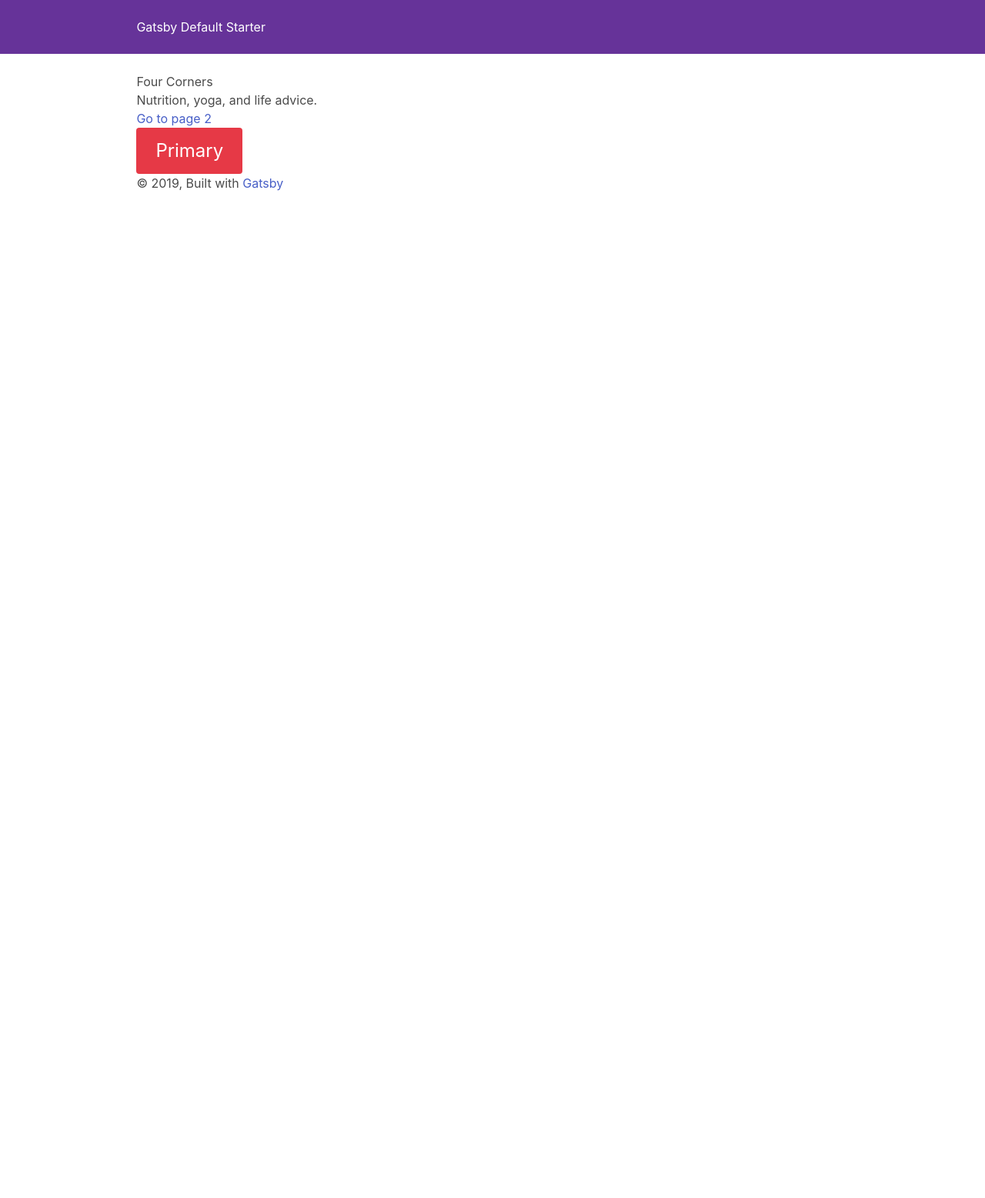
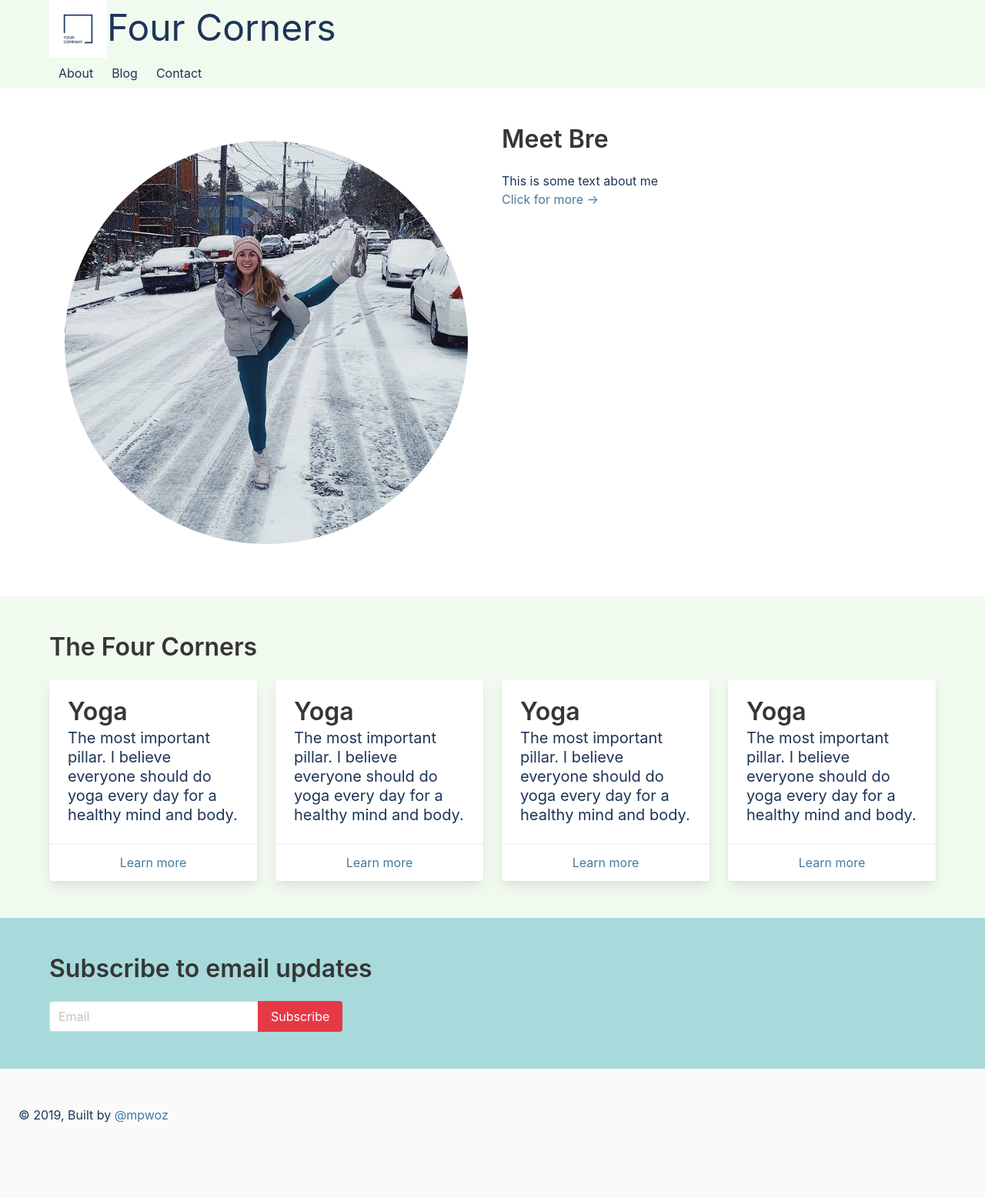
Before and after one commit to mpwoz/fourcorners.life, a Gatsby site: page / in a window 1280 px wide. Shown: the whole page at 77% size. Before the commit the page ends 800 px from the top, so only its background shows below. Built offline with nearby package versions, Linux system fonts and the light colour scheme; Gatsby itself is replaced by a stand-in of ours.

Commit message:
basic layout complete

```diff
--- a/gatsby-config.js
+++ b/gatsby-config.js
@@ -1,8 +1,8 @@
 module.exports = {
     siteMetadata: {
-        title: `Gatsby Default Starter`,
-        description: `Kick off your next, great Gatsby project with this default starter. This barebones starter ships with the main Gatsby configuration files you might need.`,
-        author: `@gatsbyjs`,
+        title: `Four Corners`,
+        description: `Nutrition coaching, yoga training and general fitness advice.`,
+        author: `@mpwoz`,
     },
     plugins: [
         `gatsby-plugin-react-helmet`,
--- a/src/components/header.js
+++ b/src/components/header.js
@@ -2,31 +2,31 @@ import { Link } from "gatsby"
 import PropTypes from "prop-types"
 import React from "react"
 
-const Header = ({ siteTitle }) => (
-  <header
-    style={{
-      background: `rebeccapurple`,
-      marginBottom: `1.45rem`,
-    }}
-  >
-    <div
-      style={{
-        margin: `0 auto`,
-        maxWidth: 960,
-        padding: `1.45rem 1.0875rem`,
-      }}
-    >
-      <h1 style={{ margin: 0 }}>
-        <Link
-          to="/"
-          style={{
-            color: `white`,
-            textDecoration: `none`,
-          }}
-        >
-          {siteTitle}
-        </Link>
-      </h1>
+import './header.scss';
+import Image from "./image";
+
+import logo from "../images/logo.jpg";
+
+
+const Logo = (props) => (<img className="logo-image"
+  {...props} />);
+
+const Header = ({siteTitle}) => (
+  <header>
+    <div className="container">
+      <div className="navbar-brand is-size-1">
+        <Logo src={logo} />
+        {siteTitle}
+      </div>
+      <div className="navbar-menu">
+        <div className="navbar-start">
+          <a className="navbar-item"> About </a>
+          <a className="navbar-item"> Blog </a>
+          <a className="navbar-item"> Contact </a>
+        </div>
+
+      </div>
+
     </div>
   </header>
 )
--- /dev/null
+++ b/src/components/header.scss
@@ -0,0 +1,9 @@
+@import 'pallette';
+
+header {
+  background: $color2;
+}
+
+.logo-image {
+  width: 75px;
+}
--- a/src/components/layout.js
+++ b/src/components/layout.js
@@ -26,23 +26,12 @@ const Layout = ({children}) => (
     render={data => (
       <>
         <Header siteTitle={data.site.siteMetadata.title}/>
-        <div
-          style={{
-            margin: `0 auto`,
-            maxWidth: 960,
-            padding: `0px 1.0875rem 1.45rem`,
-            paddingTop: 0,
-          }}
-        >
-
           <main>{children}</main>
-          <a class="button is-primary is-large">Primary</a>
-          <footer>
-            © {new Date().getFullYear()}, Built with
+          <footer class="footer">
+            © {new Date().getFullYear()}, Built by
             {` `}
-            <a href="https://www.gatsbyjs.org">Gatsby</a>
+            <a href="http://mpwoz.com">@mpwoz</a>
           </footer>
-        </div>
       </>
     )}
   />
--- a/src/components/layout.scss
+++ b/src/components/layout.scss
@@ -1,13 +1,31 @@
-/* Coolors Exported Palette - coolors.co/e63946-f1faee-a8dadc-457b9d-1d3557 */
-$color1: rgba(230, 57, 70, 1);
-$color2: rgba(241, 250, 238, 1);
-$color3: rgba(168, 218, 220, 1);
-$color4: rgba(69, 123, 157, 1);
-$color5: rgba(29, 53, 87, 1);
+@import 'pallette.scss';
+
+// Update bulma globals
+$primary: $color3;
+$link: $color4;
+$info: $color1;
+$dark: $color5;
+$text: $color5;
 
 
-// Update bulma globals
-$primary: $color1;
+body {
+  background: white;
+}
+
+@import '~bulma/bulma.sass';
 
 
-@import '~bulma/bulma.sass';
+.about-me {
+  img {
+    padding: 20px;
+  }
+}
+
+.contact-form {
+  background: $color3;
+
+}
+
+.four-corners {
+  background: $color2;
+}
--- /dev/null
+++ b/src/components/pallette.scss
@@ -0,0 +1,6 @@
+/* Coolors Exported Palette - coolors.co/e63946-f1faee-a8dadc-457b9d-1d3557 */
+$color1: rgba(230, 57, 70, 1);
+$color2: rgba(241, 250, 238, 1);
+$color3: rgba(168, 218, 220, 1);
+$color4: rgba(69, 123, 157, 1);
+$color5: rgba(29, 53, 87, 1);
--- a/src/pages/index.js
+++ b/src/pages/index.js
@@ -5,12 +5,94 @@ import Layout from "../components/layout"
 import Image from "../components/image"
 import SEO from "../components/seo"
 
+import breanne from "../images/breanne.jpg";
+
+const AboutPicture = ({src}) => (
+  <figure className="image">
+    <img
+      className="is-rounded"
+      src={src}/>
+  </figure>
+);
+
+const YogaCard = () => (
+  <div className="card">
+    <div className="card-content">
+      <p className="title">
+        Yoga
+      </p>
+      <p className="subtitle">
+        The most important pillar. I believe everyone should do yoga every day for a healthy mind and body.
+      </p>
+    </div>
+    <footer className="card-footer">
+      <p className="card-footer-item">
+      <span>
+        <Link to={"/learn/"}>Learn more</Link>
+      </span>
+      </p>
+    </footer>
+  </div>
+);
+
+const ContactForm = () => (
+  <div>
+    <div class="field has-addons">
+      <div class="control">
+        <input class="input" type="text" placeholder="Email"/>
+      </div>
+      <div class="control">
+        <a class="button is-info">
+          Subscribe
+        </a>
+      </div>
+    </div>
+  </div>
+);
+
 const IndexPage = () => (
   <Layout>
-    <SEO title="Home" keywords={[`gatsby`, `application`, `react`]} />
-    <h1>Four Corners</h1>
-    <p>Nutrition, yoga, and life advice.</p>
-    <Link to="/page-2/">Go to page 2</Link>
+    <SEO title="Home" keywords={[`gatsby`, `application`, `react`]}/>
+
+    <div className="section about-me">
+      <div className="container">
+        <div className="columns">
+          <div className="column">
+            <AboutPicture src={breanne}/>
+          </div>
+          <div className="column">
+            <h1 className="title">Meet Bre</h1>
+            <p>This is some text about me</p>
+            <Link to="/about/">Click for more -></Link>
+          </div>
+
+        </div>
+      </div>
+    </div>
+
+    <div className="section four-corners">
+      <div className="container">
+        <h1 className="title">
+          The Four Corners
+        </h1>
+        <div className="columns">
+          <div className="column"><YogaCard/></div>
+          <div className="column"><YogaCard/></div>
+          <div className="column"><YogaCard/></div>
+          <div className="column"><YogaCard/></div>
+        </div>
+      </div>
+    </div>
+
+    <div className="section contact-form">
+      <div className="container">
+        <h1 className="title">
+          Subscribe to email updates
+        </h1>
+        <ContactForm/>
+      </div>
+    </div>
+
   </Layout>
 )
 
```
Also changed, not shown: src/images/breanne.jpg (added), src/images/logo.jpg (added), 1 other file.
